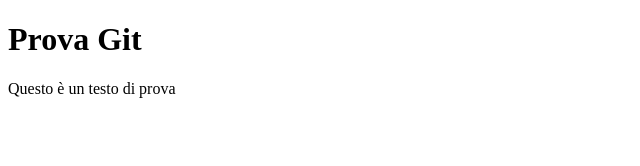
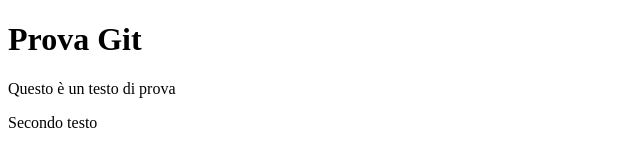
Before and after one commit to mattiabenvenuti90/prova, a plain HTML site: page index.html in a window 1280 px wide. Shown: the whole page, without its empty margins (0-640 px from the left). Drawn offline with Linux system fonts and the light colour scheme.

Commit message:
Aggiunto secondo testo

```diff
--- a/index.html
+++ b/index.html
@@ -10,6 +10,7 @@
     <h1>Prova Git</h1>
 
     <p>Questo è un testo di prova</p>
+    <p>Secondo testo</p>
 
 </body>
 </html>
```
